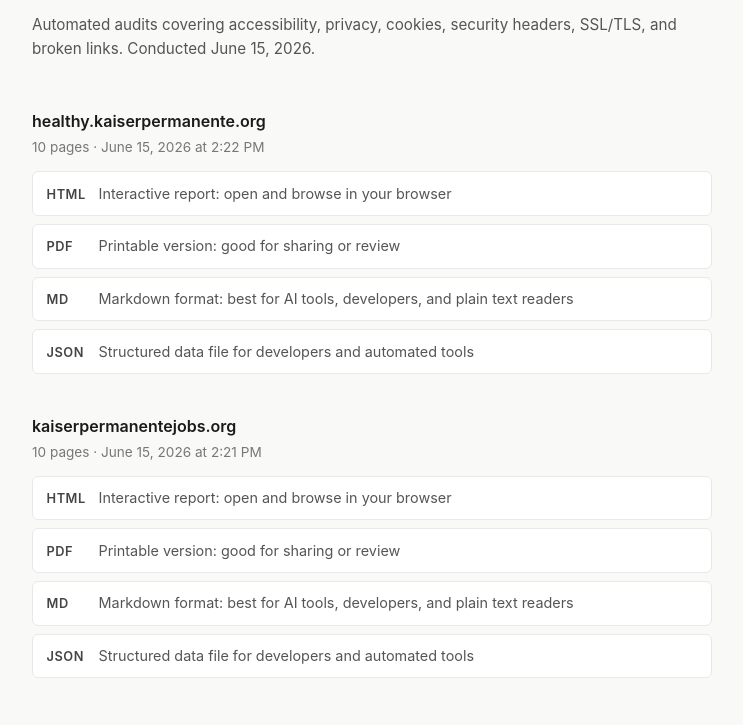
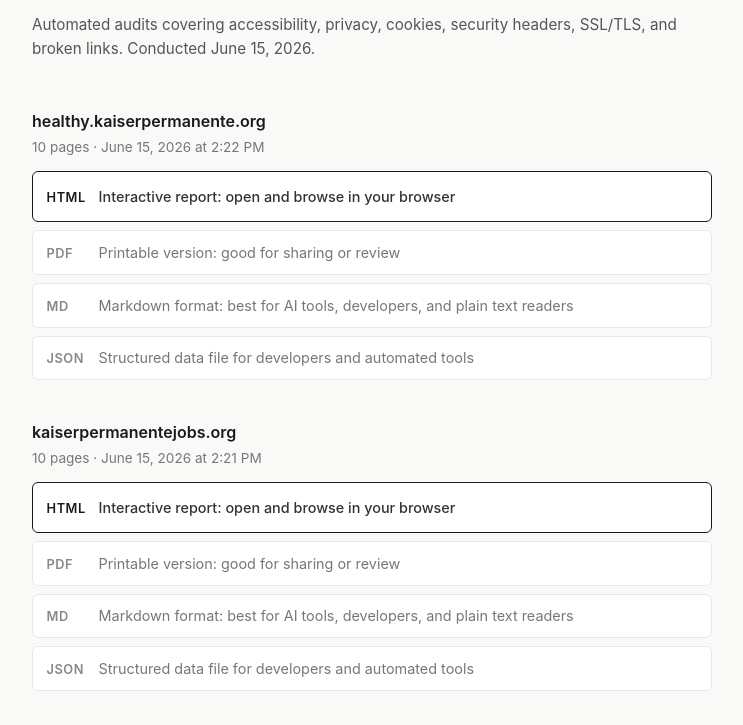
Before and after one commit to nvco/site-audit-reports, a plain HTML site: page reports/kp/index.html in a window 1280 px wide. Shown: the part 87-812 px from the top of the page, without its empty margins (268-1011 px from the left). Drawn offline with Linux system fonts and the light colour scheme.

Commit message:
report index style update

```diff
--- a/reports/kp/index.html
+++ b/reports/kp/index.html
@@ -19,7 +19,7 @@
         <div class="meta">10 pages &middot; June 15, 2026 at 2:22 PM</div>
       </div>
       <div class="files">
-        <a class="file" href="healthy-kaiserpermanente-20260615-142228.html">
+        <a class="file primary" href="healthy-kaiserpermanente-20260615-142228.html">
           <span class="file-label">HTML</span>
           <span class="file-desc">Interactive report: open and browse in your browser</span>
         </a>
@@ -44,7 +44,7 @@
         <div class="meta">10 pages &middot; June 15, 2026 at 2:21 PM</div>
       </div>
       <div class="files">
-        <a class="file" href="kaiserpermanentejobs-20260615-142121.html">
+        <a class="file primary" href="kaiserpermanentejobs-20260615-142121.html">
           <span class="file-label">HTML</span>
           <span class="file-desc">Interactive report: open and browse in your browser</span>
         </a>
--- a/reports/style.css
+++ b/reports/style.css
@@ -71,16 +71,43 @@
   box-shadow: 0 1px 4px rgba(0,0,0,0.06);
 }
 
+.file.primary {
+  border-color: #1a1a1a;
+  padding: 0.8rem 0.85rem;
+  transition: background 0.15s, box-shadow 0.15s, transform 0.15s;
+}
+
+.file.primary:hover {
+  background: #1a1a1a;
+  box-shadow: 0 4px 12px rgba(0,0,0,0.15);
+  transform: translateY(-1px);
+  border-color: #1a1a1a;
+}
+
+.file.primary:hover .file-label,
+.file.primary:hover .file-desc {
+  color: #fff;
+}
+
+.file.primary .file-label {
+  color: #1a1a1a;
+}
+
+.file.primary .file-desc {
+  color: #333;
+  font-weight: 500;
+}
+
 .file-label {
   font-size: 0.8rem;
   font-weight: 600;
   text-transform: uppercase;
   letter-spacing: 0.04em;
   min-width: 2.5rem;
-  color: #444;
+  color: #888;
 }
 
 .file-desc {
   font-size: 0.9rem;
-  color: #555;
+  color: #777;
 }
```
Also changed, not shown: 1 other file.
